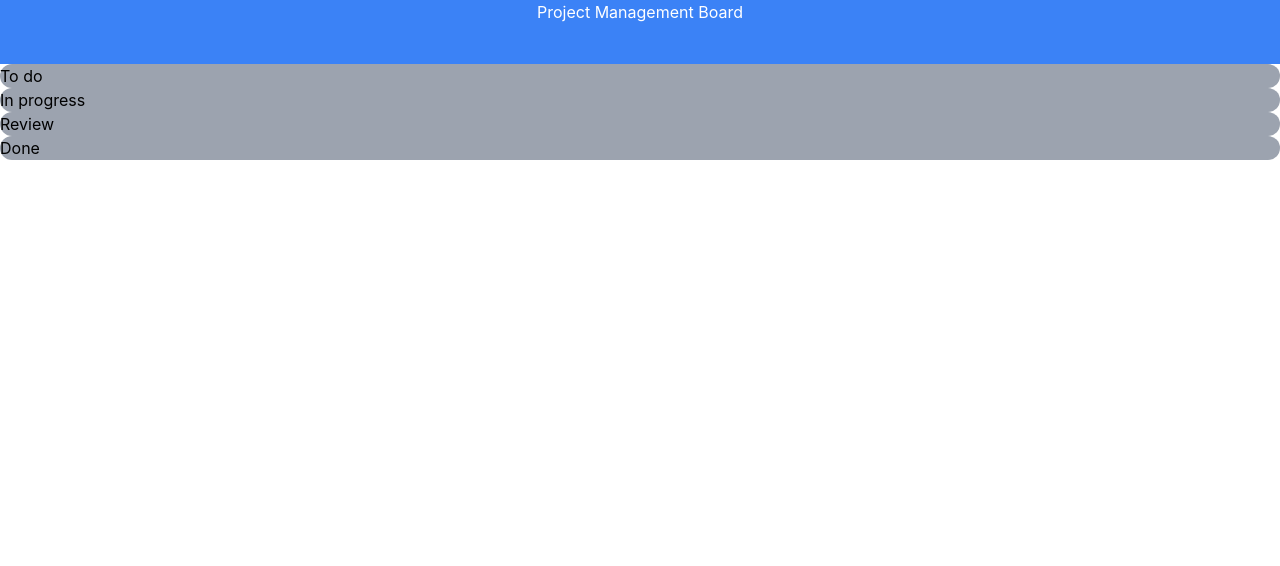
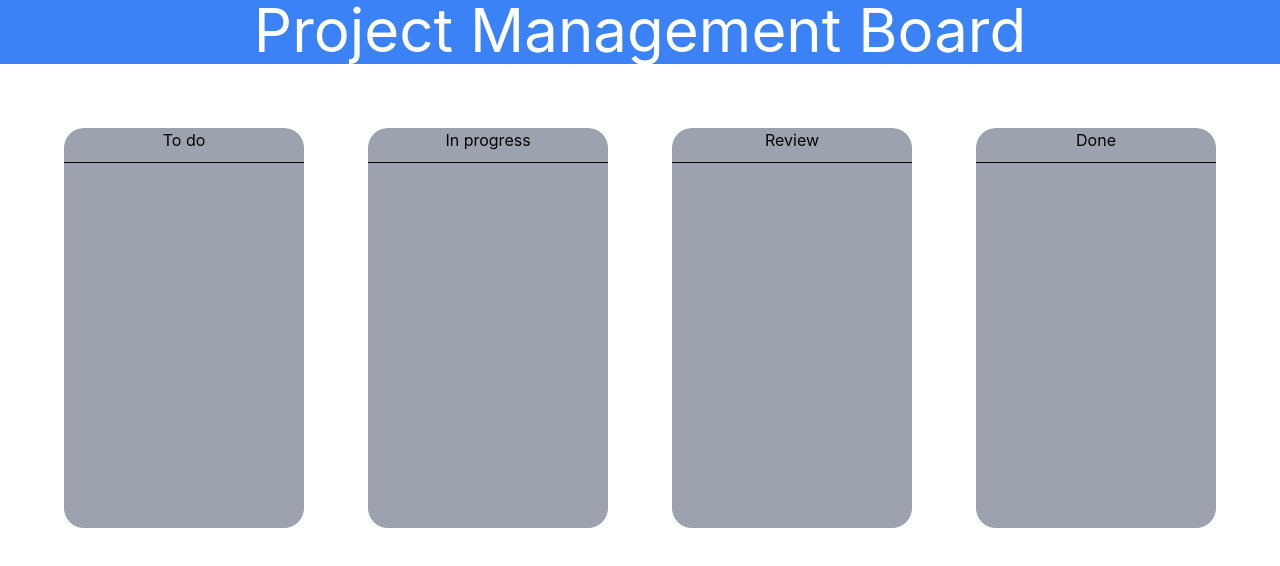
Before and after one commit to Ofori01/project-management-board, a React (Create React App) app: page / in a window 1280 px wide. Shown: the top 566 px of the page. Built offline with nearby package versions, Linux system fonts and the light colour scheme.

Commit message:
Styled the Lane and Board components. Added the lane and Board data to the Board component.

```diff
--- a/src/components/Header.js
+++ b/src/components/Header.js
@@ -3,7 +3,7 @@ import React from 'react'
 const Header = () => {
   return (
     <div className='bg-blue-500 h-full flex flex-col items-center justify-center text-white'>
-      <h1 className='h-16'> Project Management Board </h1>
+      <h1 className='h-16 text-6xl'> Project Management Board </h1>
     </div>
   )
 }
--- a/src/components/Lane.js
+++ b/src/components/Lane.js
@@ -2,8 +2,8 @@ import React from 'react'
 
 const Lane = ({title}) => {
   return (
-    <div className='p-0 bg-gray-400 rounded-[20px] '>
-        <h1>
+    <div className='p-0 bg-gray-400 rounded-[20px] min-h-[50vh] w-[30vh]'>
+        <h1 className='w-full pb-[10px] text-center border-b-black border-b'>
             {title}
         </h1>
 
--- a/src/pages/Board.js
+++ b/src/pages/Board.js
@@ -9,7 +9,7 @@ const Board = () => {
     {id:4, title:'Done'}
   ]
   return (
-    <div>
+    <div className='flex m-[5%] flex-row justify-between '>
       {lanes.map(
         ({title,id})=> <Lane key={id} title={title} />
       )}
```
